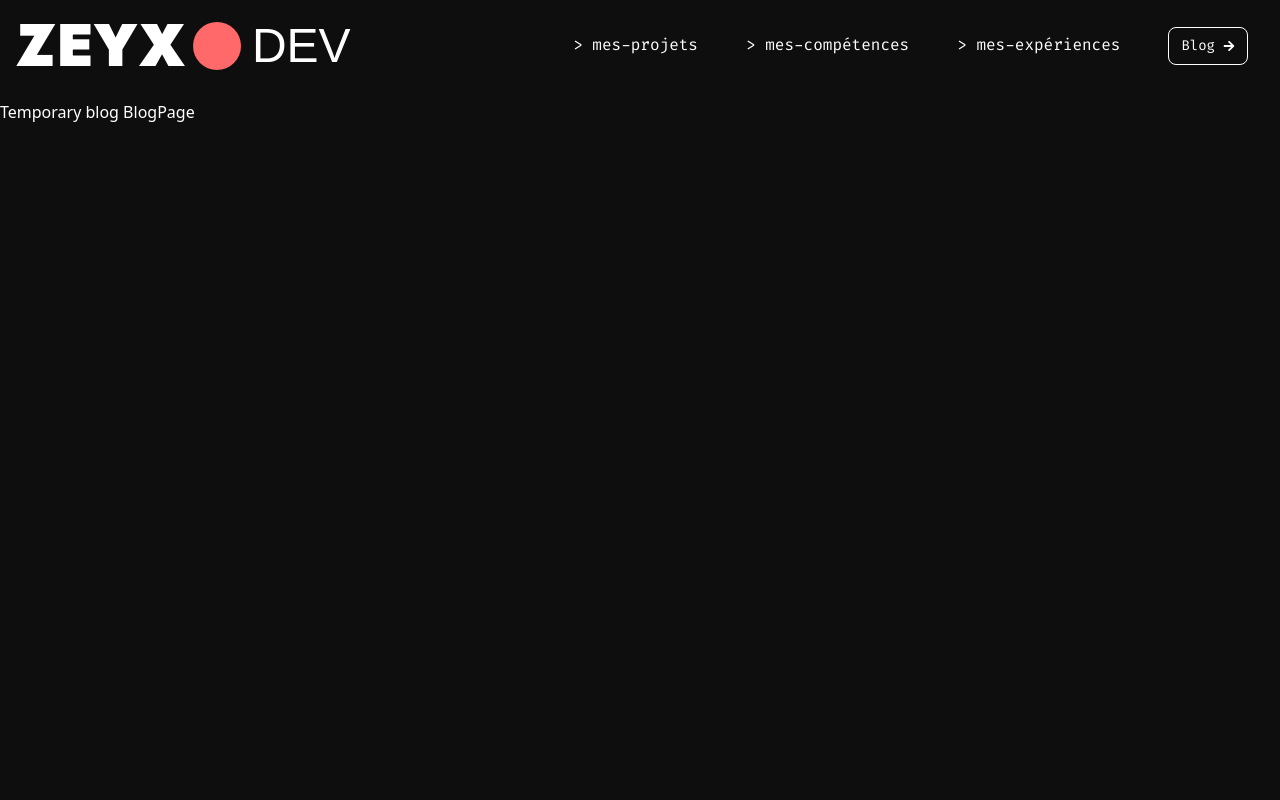
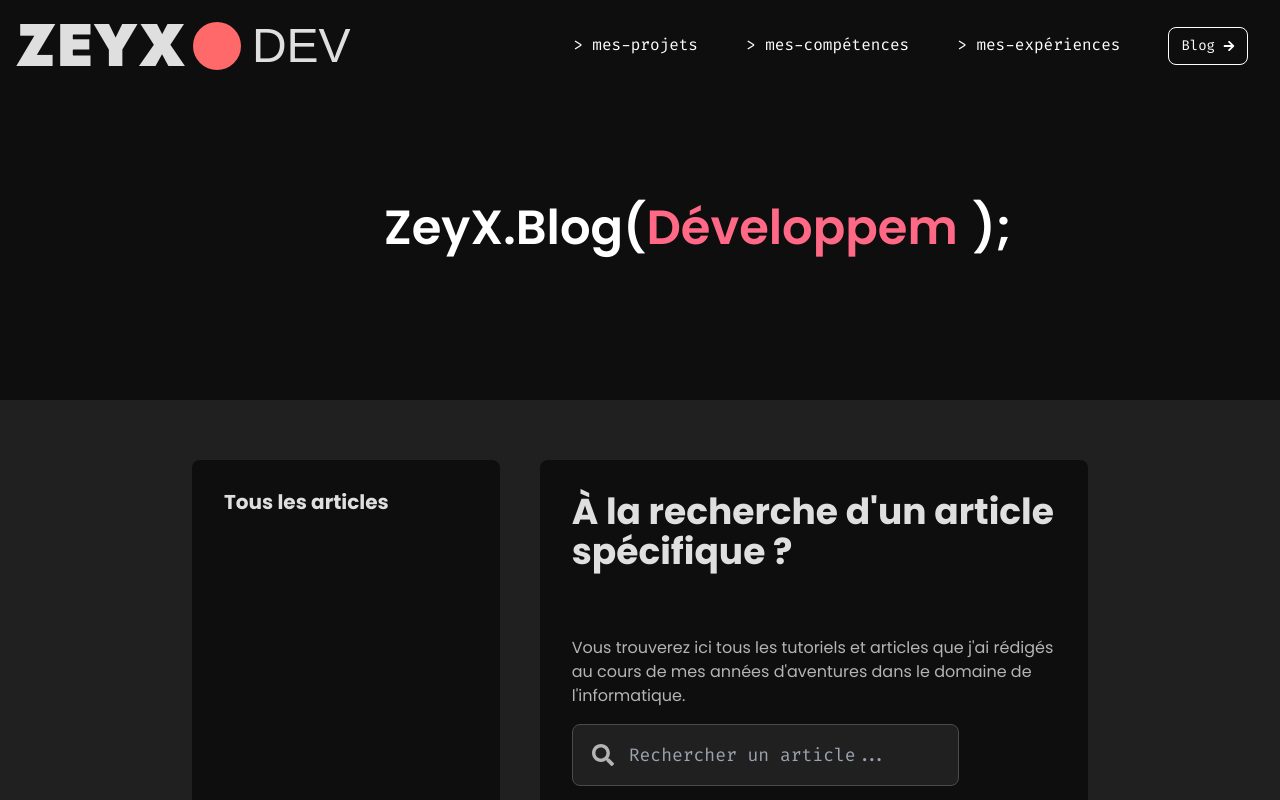
Before and after one commit to ZeyXs/home-frontend, a React (Vite) app: page /blog in a window 1280 px wide. Shown: the top 800 px of the page. Built offline with nearby package versions, Linux system fonts and the light colour scheme; a web font is replaced by a local one.

Commit message:
✨ Creating default structure for the blog page

```diff
--- a/index.html
+++ b/index.html
@@ -11,6 +11,7 @@
     <link rel="stylesheet" href="https://fonts.googleapis.com/css2?family=Jost:ital,wght@0,900;1,900&display=swap" >
     <link rel="stylesheet" href="https://fonts.googleapis.com/css2?family=Libre+Barcode+39+Extended+Text&display=swap">
     <link rel="stylesheet" href="https://fonts.googleapis.com/css2?family=Fira+Code:wght@300..700&display=swap">
+    <link href="https://fonts.googleapis.com/css2?family=Poppins:ital,wght@0,100;0,200;0,300;0,400;0,500;0,600;0,700;0,800;0,900;1,100;1,200;1,300;1,400;1,500;1,600;1,700;1,800;1,900&display=swap" rel="stylesheet">
     <meta name="msapplication-TileColor" content="#da532c">
     <meta name="theme-color" content="#ffffff">
     <meta name="viewport" content="width=device-width, initial-scale=1.0" />
--- a/src/components/Logo.tsx
+++ b/src/components/Logo.tsx
@@ -9,9 +9,9 @@ interface LogoProps {
 export default function Logo({ scale = '100', onClick, short }: LogoProps) {
   return (
     <div className={clsx('flex flex-row justify-center items-center space-x-2 select-none cursor-pointer', `scale-${scale}`)} onClick={onClick}>
-      <div className="text-white font-jost-black text-6xl">{short ? 'Z' : 'ZEYX'}</div>
+      <div className="text-[#dfdfdf] font-jost-black text-6xl">{short ? 'Z' : 'ZEYX'}</div>
       <div className="w-12 h-12 bg-[#FF6969] rounded-full"></div>
-      <div className="text-white font-libre-barcode text-5xl pl-[3px]">DEV</div>
+      <div className="text-[#dfdfdf] font-libre-barcode text-5xl pl-[3px]">DEV</div>
     </div>
   );
 };
--- /dev/null
+++ b/src/components/animated/Cursor.tsx
@@ -0,0 +1,35 @@
+import { ReactNode, memo } from 'react';
+
+export type CursorProps = {
+  /** Enable cursor blinking animation */
+  cursorBlinking?: boolean;
+  /** Enable smooth blinking (defaults to true if not provided) */
+  smoothBlinking?: boolean;
+  /** Change cursor style */
+  cursorStyle?: ReactNode;
+  /** Change cursor color */
+  cursorColor?: string;
+};
+
+const MemoizedCursor = ({
+  cursorBlinking = true,
+  smoothBlinking = true, // New prop for smooth or sharp blinking
+  cursorStyle = '|',
+  cursorColor = 'inherit',
+}: CursorProps): JSX.Element => {
+  return (
+    <span
+      style={{ color: cursorColor }}
+      className={`relative font-inherit text-inherit leading-inherit left-[3px] top-0 opacity-100 ${
+        cursorBlinking
+          ? smoothBlinking
+            ? 'animate-blinkSmooth'
+            : 'animate-blinkSharp'
+          : ''
+      }`}>
+      {cursorStyle}
+    </span>
+  );
+};
+
+export const Cursor = memo(MemoizedCursor);
--- a/src/components/navbar/DropdownMenu.tsx
+++ b/src/components/navbar/DropdownMenu.tsx
@@ -1,7 +1,8 @@
 import { FaArrowRight } from "react-icons/fa";
+
 import { NavLink } from "./Navbar";
+import NavbarLink from "./NavbarLink";
 import NavbarButton from "./NavbarButton";
-import NavbarLink from "./NavbarLink";
 
 type DropdownMenuProps = {
   terminalText: string;
--- a/src/components/navbar/NavbarButton.tsx
+++ b/src/components/navbar/NavbarButton.tsx
@@ -4,7 +4,6 @@ interface NavbarButtonProps {
 };
 
 export default function NavbarButton({ children, onClick }: NavbarButtonProps) {
-
   return (
     <button className="text-white border-white border hover:bg-white hover:bg-opacity-10 ease-in-out transition rounded-lg py-2 px-3" onClick={onClick}>
       {children}
--- a/src/components/navbar/NavbarLink.tsx
+++ b/src/components/navbar/NavbarLink.tsx
@@ -10,8 +10,6 @@ interface NavbarLinkProps {
 export default function NavbarLink({ name, onClick }: NavbarLinkProps) {
   const [hovered, setHovered] = useState(false);
 
-
-
   return (
     <motion.div
       onClick={onClick}
--- /dev/null
+++ b/src/hooks/useTypewriter.tsx
@@ -0,0 +1,152 @@
+// My custom implementation of a Typewriter hook originally made by https://github.com/awran5/react-simple-typewriter.
+
+import { useCallback, useEffect, useRef, useReducer } from 'react';
+import { reducer } from '@/utils/typewriter/reducer';
+
+export type TypewriterProps = {
+  /** Callback Function that is triggered when loops are completed. available if loop is > `0` */
+  onLoopDone?: () => void;
+  /** Callback Function that is triggered while typing with `typed` words count passed */
+  onType?: (count: number) => void;
+  /** Callback Function that is triggered while deleting */
+  onDelete?: () => void;
+  /** Callback Function that is triggered on typing delay */
+  onDelay?: () => void;
+  /** Callback Function that is triggered when deleting is finished */
+  onDeleteFinished?: () => void;
+  /** Array of strings holding the words */
+  words: string[];
+  /** Control how many times to run. `0 | false` to run infinitely */
+  loop?: number;
+  /** Character typing speed in Milliseconds */
+  typeSpeed?: number;
+  /** Character deleting speed in Milliseconds */
+  deleteSpeed?: number;
+  /** Delay time between the words in Milliseconds */
+  delaySpeed?: number;
+};
+
+export type TypewriterHelper = {
+  /** `true` if currently typing */
+  isType: boolean;
+  /** `true` if on delay */
+  isDelay: boolean;
+  /** `true` if currently deleting */
+  isDelete: boolean;
+  /** `true` if all loops are done */
+  isDone: boolean;
+};
+
+export const useTypewriter = ({
+  words = ['Hello World!', 'This is', 'a simple Typewriter'],
+  loop = 1,
+  typeSpeed = 80,
+  deleteSpeed = 50,
+  delaySpeed = 1500,
+  onLoopDone,
+  onType,
+  onDelete,
+  onDeleteFinished,
+  onDelay,
+}: TypewriterProps): [string, TypewriterHelper] => {
+  const [{ speed, text, count }, dispatch] = useReducer(reducer, {
+    speed: typeSpeed,
+    text: '',
+    count: 0,
+  });
+
+  // Refs
+  const loops = useRef(0);
+  const isDone = useRef(false);
+  const isDelete = useRef(false);
+  const isType = useRef(false);
+  const isDelay = useRef(false);
+
+  const handleTyping = useCallback(() => {
+    const index = count % words.length;
+    const fullWord = words[index];
+
+    if (!isDelete.current) {
+      dispatch({ type: 'TYPE', payload: fullWord, speed: typeSpeed });
+      isType.current = true;
+
+      if (text === fullWord) {
+        dispatch({ type: 'DELAY', payload: delaySpeed });
+        isType.current = false;
+        isDelay.current = true;
+
+        setTimeout(() => {
+          isDelay.current = false;
+          isDelete.current = true;
+        }, delaySpeed);
+
+        if (loop > 0) {
+          loops.current += 1;
+          if (loops.current / words.length === loop) {
+            isDelay.current = false;
+            isDone.current = true;
+          }
+        }
+      }
+    } else {
+      dispatch({ type: 'DELETE', payload: fullWord, speed: deleteSpeed });
+      if (text === '') {
+        if (onDeleteFinished) onDeleteFinished();
+        isDelete.current = false;
+        dispatch({ type: 'COUNT' });
+      }
+    }
+
+    if (isType.current) {
+      if (onType) onType(loops.current);
+    }
+
+    if (isDelete.current) {
+      if (onDelete) onDelete();
+    }
+
+    if (isDelay.current) {
+      if (onDelay) onDelay();
+    }
+  }, [
+    count,
+    delaySpeed,
+    deleteSpeed,
+    loop,
+    typeSpeed,
+    words,
+    text,
+    onType,
+    onDelete,
+    onDeleteFinished,
+    onDelay,
+  ]);
+
+  useEffect(() => {
+    const typing = setTimeout(handleTyping, speed);
+
+    if (isDone.current) {
+      clearTimeout(typing);
+    }
+
+    return () => clearTimeout(typing);
+  }, [handleTyping, speed]);
+
+  useEffect(() => {
+    if (!onLoopDone) return;
+
+    if (isDone.current) {
+      onLoopDone();
+    }
+  }, [onLoopDone]);
+
+  return [
+    text,
+    {
+      isType: isType.current,
+      isDelay: isDelay.current,
+      isDelete: isDelete.current,
+      isDone: isDone.current,
+    },
+  ];
+};
--- a/src/pages/BlogPage.tsx
+++ b/src/pages/BlogPage.tsx
@@ -1,12 +1,101 @@
-import Navbar from "@/components/navbar/Navbar";
+import { Cursor } from '@/components/animated/Cursor';
+import Navbar from '@/components/navbar/Navbar';
+import { useTypewriter } from '@/hooks/useTypewriter';
+import { FaSearch } from "react-icons/fa";
+
+import clsx from 'clsx';
+import { useState } from 'react';
+
+const titleColors = [
+  '#ffaa69',
+  '#fffc69',
+  '#b4ff69',
+  '#6bff69',
+  '#69ffbb',
+  '#69fff8',
+  '#69bbff',
+  '#6970ff',
+  '#a069ff',
+  '#d069ff',
+  '#ff69d5',
+  '#ff6985',
+];
 
 export default function BlogPage() {
+
+  const [typewriterColor, setTypewriterColor] = useState<string>(titleColors[0]);
+  const [typewriterText, _] = useTypewriter({
+    words: [
+      'Cybersécurité',
+      'Développement',
+      'Architecture',
+      'Réseaux',
+      'DevOps',
+      'Minecraft',
+      'Front End',
+      'Back End',
+      'VPS Hosting',
+      'Linux'
+    ],
+    loop: 0,
+    typeSpeed: 80,
+    deleteSpeed: 40,
+    delaySpeed: 1400,
+    onDeleteFinished: () => {
+      const randomColor = titleColors[Math.floor(Math.random() * titleColors.length)];
+      setTypewriterColor(randomColor);
+    }
+  });
+
   return (
-    <div className='h-screen bg-[#0E0E0E]'>
-      <div className="flex flex-col space-y-2">
+    <div className="h-full bg-[#202020]">
+      <div className="absolute w-full">
         <Navbar />
-        <p className="text-white">Temporary blog BlogPage</p>
       </div>
+
+      {/* Title */}
+      <div className="w-full h-[400px] bg-[#0e0e0e]">
+        <div className="h-full flex items-center cursor-default select-none">
+          <h1 className="text-white text-5xl font-poppins font-semibold ml-[30%] mt-14 flex flex-row items-center">
+            <p>ZeyX.Blog(</p>
+            <div style={{ color: typewriterColor }}>{typewriterText}</div>
+            <Cursor cursorColor={typewriterColor} />
+            <p>);</p>
+          </h1>
+        </div>
+      </div>
+
+      {/* Content */}
+      <div className='flex flex-col px-[15%]'>
+        <div className='h-[60px]'></div>
+        <div className='flex flex-row w-full h-full space-x-10'>
+
+          {/* Sidebar */}
+          <div className='h-[800px] w-[500px] bg-[#0e0e0e] rounded-lg p-5'>
+            <p className='text-[#dfdfdf] font-poppins text-xl font-bold hover:bg-white hover:bg-opacity-10 rounded-xl cursor-pointer p-2 pl-3'>Tous les articles</p>
+          </div>
+
+          {/* Search */}
+          <div className='flex flex-col space-y-4 p-8 h-full w-full bg-[#0e0e0e] rounded-lg'>
+            <p className='text-[#dfdfdf] font-bold text-4xl font-poppins'>À la recherche d'un article spécifique ?</p>
+
+            <p className='text-[#b4b4b4] font-poppins pt-12'>Vous trouverez ici tous les tutoriels et articles que j'ai rédigés au cours de mes années d'aventures dans le domaine de l'informatique.</p>
+
+            <div className="relative w-[80%]">
+              <div className="absolute inset-y-0 start-0 flex items-center px-5 pointer-events-none">
+                  <FaSearch color="#b4b4b4" size={22} />
+              </div>
+              <input type="search" className="block w-full p-4 ps-14 text-lg text-[#dfdfdf] font-fira-code border border-[#4b4b4b] rounded-lg bg-[#202020] focus:ring-[#4b4b4b] focus:border-[#4b4b4b] search-cancel:appearance-none" placeholder="Rechercher un article..." required />
+            </div>
+
+            <p className='text-[#b4b4b4] font-poppins text-sm'>Pour ajouter un <span className='underline'>tag</span> à votre recherche, écrivez une catégorie entouré de <span className='font-fira-code'>[]</span>.</p>
+
+          </div>
+        </div>
+        <div className='h-[60px]'></div>
+      </div>
+
+
     </div>
-  )
+  );
 }
--- /dev/null
+++ b/src/utils/typewriter/reducer.ts
@@ -0,0 +1,40 @@
+export type State = {
+  speed: number;
+  text: string;
+  count: number;
+};
+
+export type Action =
+  | { type: 'DELAY'; payload: number }
+  | { type: 'TYPE'; payload: string; speed: number }
+  | { type: 'DELETE'; payload: string; speed: number }
+  | { type: 'COUNT' };
+
+export function reducer(state: State, action: Action): State {
+  switch (action.type) {
+    case 'TYPE':
+      return {
+        ...state,
+        speed: action.speed,
+        text: action.payload?.substring(0, state.text.length + 1),
+      };
+    case 'DELAY':
+      return {
+        ...state,
+        speed: action.payload,
+      };
+    case 'DELETE':
+      return {
+        ...state,
+        speed: action.speed,
+        text: action.payload?.substring(0, state.text.length - 1),
+      };
+    case 'COUNT':
+      return {
+        ...state,
+        count: state.count + 1,
+      };
+    default:
+      return state;
+  }
+}
--- a/tailwind.config.js
+++ b/tailwind.config.js
@@ -10,8 +10,27 @@ export default {
         'jost-black': ['"Jost"', 'sans-serif'],
         'libre-barcode': ['"Libre Barcode 39 Extended Text"', 'sans-serif'],
         'fira-code': ['"Fira Code"', 'monospace'],
+        'poppins': ['"Poppins"', 'sans-serif'],
+      },
+      keyframes: {
+        blinkSmooth: {
+          '0%': { opacity: 1 },
+          '100%': { opacity: 0 },
+        },
+        blinkSharp: {
+          '0%, 100%': { opacity: 1 },
+          '50%': { opacity: 0 },
+        },
+      },
+      animation: {
+        blinkSmooth: 'blinkSmooth 0.8s ease-in-out infinite',
+        blinkSharp: 'blinkSharp 0.8s steps(2) infinite',
       },
     },
   },
-  plugins: [],
+  plugins: [
+    require('tailwindcss/plugin')(({ addVariant }) => {
+      addVariant('search-cancel', '&::-webkit-search-cancel-button');
+    }),
+  ],
 }
```
Also changed, not shown: src/components/navbar/DesktopMenu.tsx (+4 -3 lines), src/components/navbar/Navbar.tsx (+24 -11 lines).
